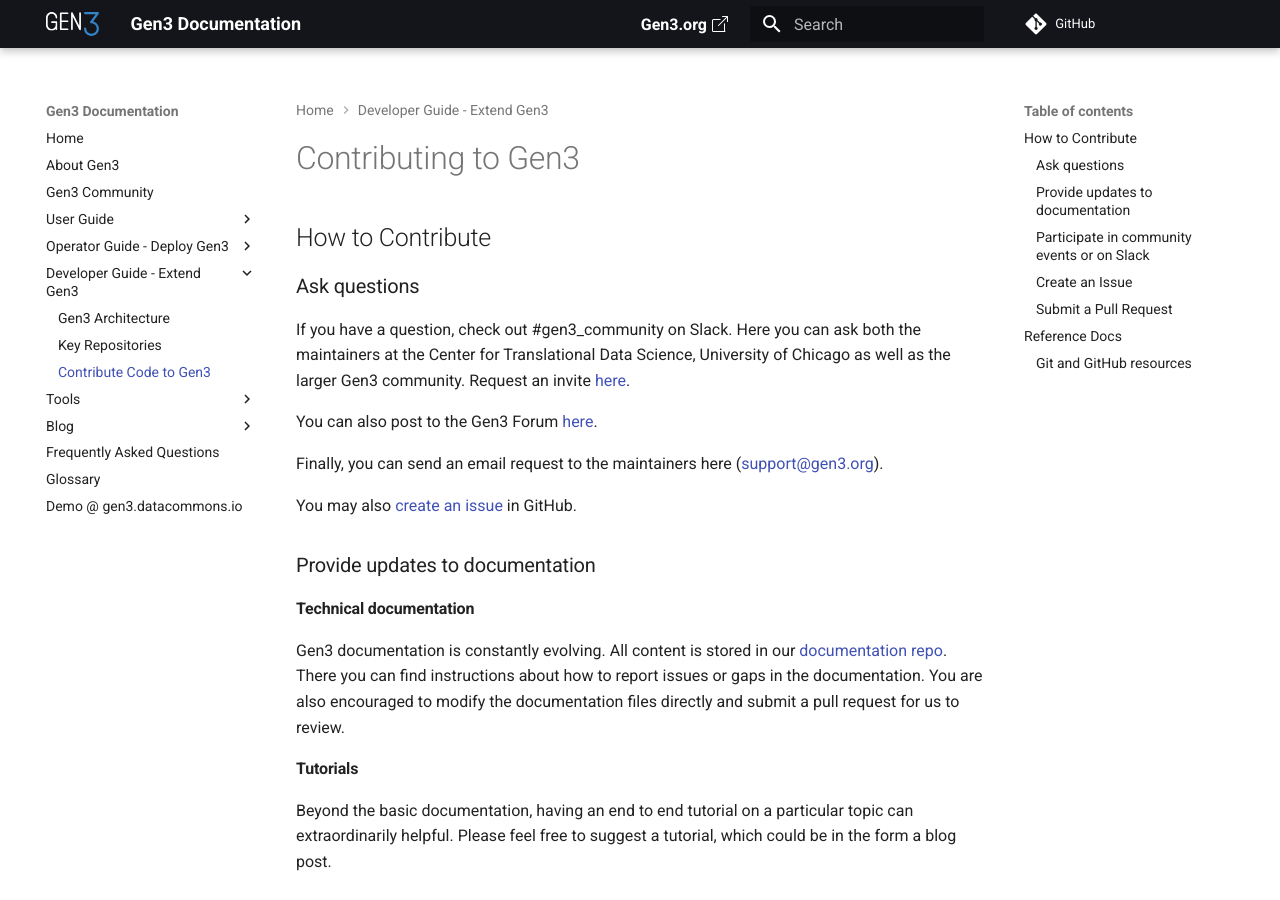
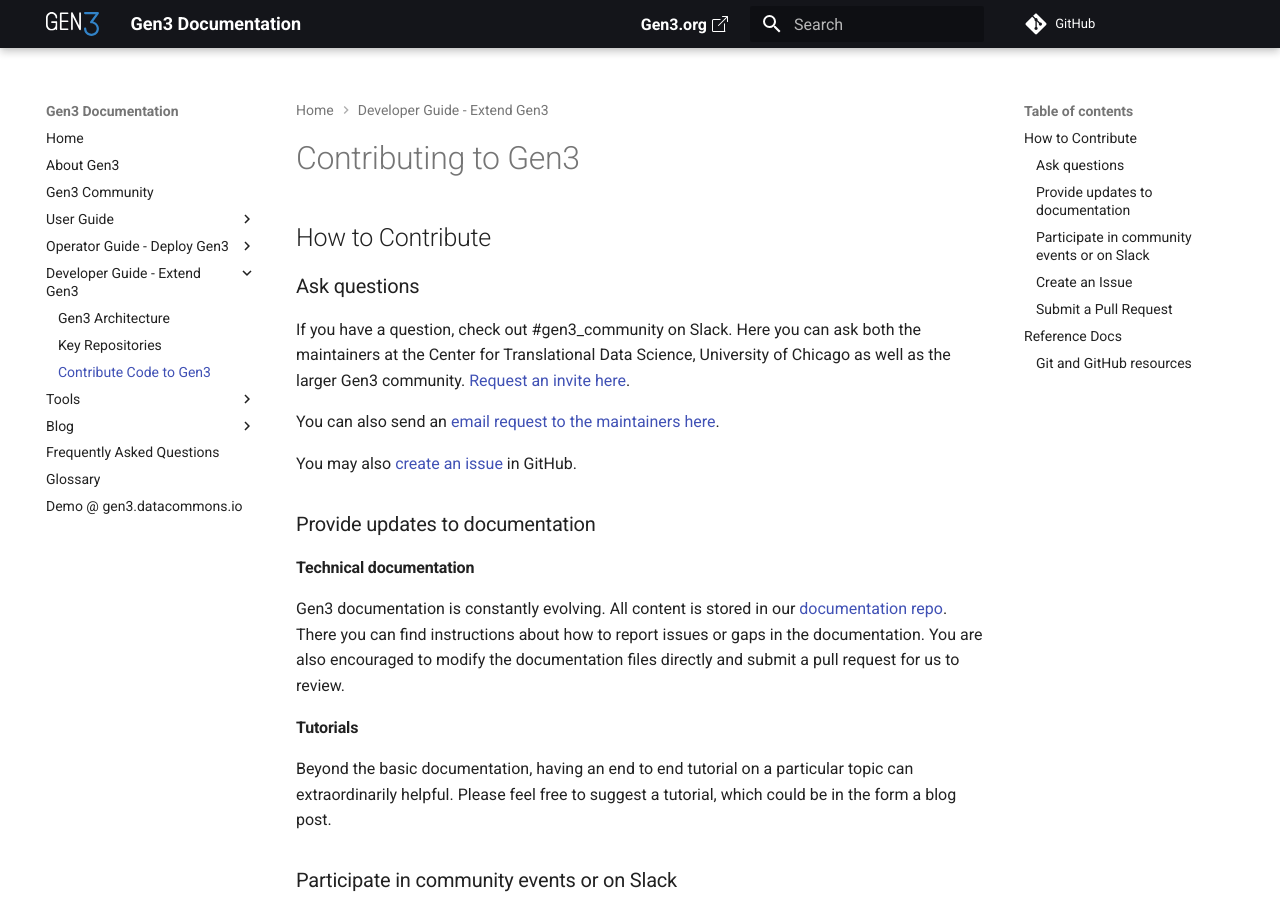
Before and after one commit to uc-cdis/docs-gen3, an MkDocs documentation site: the page built from docs/gen3-resources/developer-guide/contribute.md, in a window 1280 px wide and 900 px high. Built offline with MkDocs 1.6.1 and Material for MkDocs 9.7.7, drawn with Linux system fonts in a browser that asks for light colours; comment, search, counter and statistics services are not loaded.

Commit message:
Remove Gen3 forum references
remove gen3 forum ref from dev guide

```diff
--- a/docs/gen3-resources/developer-guide/contribute.md
+++ b/docs/gen3-resources/developer-guide/contribute.md
@@ -4,11 +4,9 @@
 
 ### Ask questions
 
-If you have a question, check out #gen3_community on Slack.  Here you can ask both the maintainers at the Center for Translational Data Science, University of Chicago as well as the larger Gen3 community.  Request an invite [here](https://docs.google.com/forms/d/e/1FAIpQLSczyhhOXeCK9FdVtpQpelOHYnRj1EAq1rwwnm9q6cPAe5a7ug/viewform).
+If you have a question, check out #gen3_community on Slack.  Here you can ask both the maintainers at the Center for Translational Data Science, University of Chicago as well as the larger Gen3 community.  [Request an invite here](https://docs.google.com/forms/d/e/1FAIpQLSczyhhOXeCK9FdVtpQpelOHYnRj1EAq1rwwnm9q6cPAe5a7ug/viewform).
 
-You can also post to the Gen3 Forum [here](https://forums.gen3.org/).
-
-Finally, you can send an email request to the maintainers here (support@gen3.org).
+You can also send an [email request to the maintainers here](mailto:support@gen3.org).
 
 You may also [create an issue](#create-an-issue) in GitHub.
 
```
